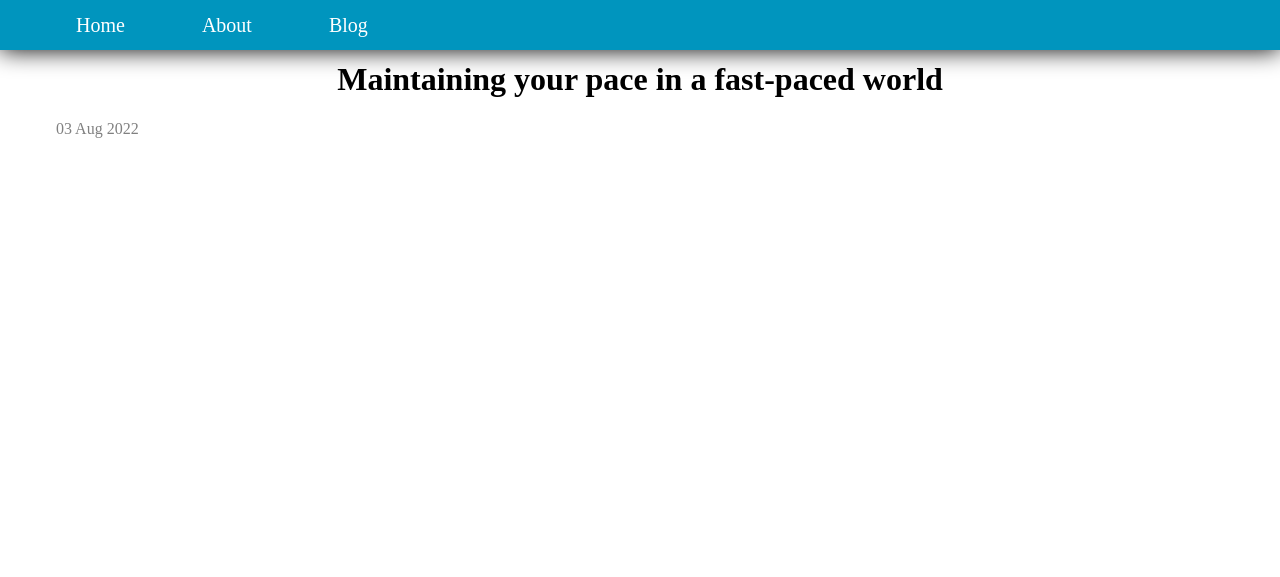
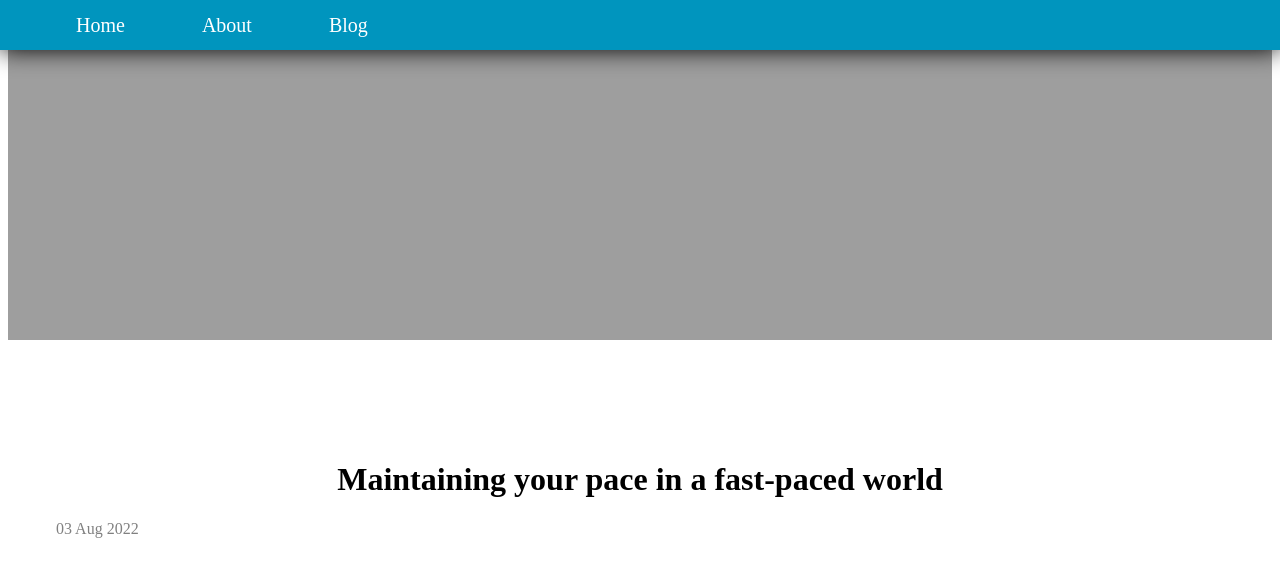
Before and after one commit to mumtazf/blog, a Jekyll site: the page built from docs/_posts/2022-08-03-slowing-down.md, in a window 1280 px wide. Shown: the top 577 px of the page. Built offline with Jekyll 4.4.1, drawn with Linux system fonts in a browser that asks for light colours.

Commit message:
header image

```diff
--- a/docs/_layouts/post.html
+++ b/docs/_layouts/post.html
@@ -10,6 +10,7 @@ layout: default
 
 <main>
     <div class = "featured-image">
+        <img src= "{{site.github.url}}//assets//images//{{page.image}}" height = "300px", width = "100%" >
     </div>
 
     <h1 class = "title">{{page.title}}</h1>
--- a/docs/_posts/2022-08-03-slowing-down.md
+++ b/docs/_posts/2022-08-03-slowing-down.md
@@ -3,4 +3,5 @@ layout: post
 category: reflections
 date: 2022-08-03 10:00:00 -0000
 title: Maintaining your pace in a fast-paced world
+image: clocks.jpg
 ---
--- a/docs/assets/style.css
+++ b/docs/assets/style.css
@@ -14,11 +14,8 @@ header{
 }
 
 .featured-image{
-    background-image: url("{{site.github.url}}//assets//images//{{page.image}}");
-    background-position: center;
-    background-repeat: no-repeat;
-    position: relative;
-    background-size: cover;
+    width: 100%;
+    height: 400px;
 }
 
 .blog-content{
```
Also changed, not shown: 1 other file.
